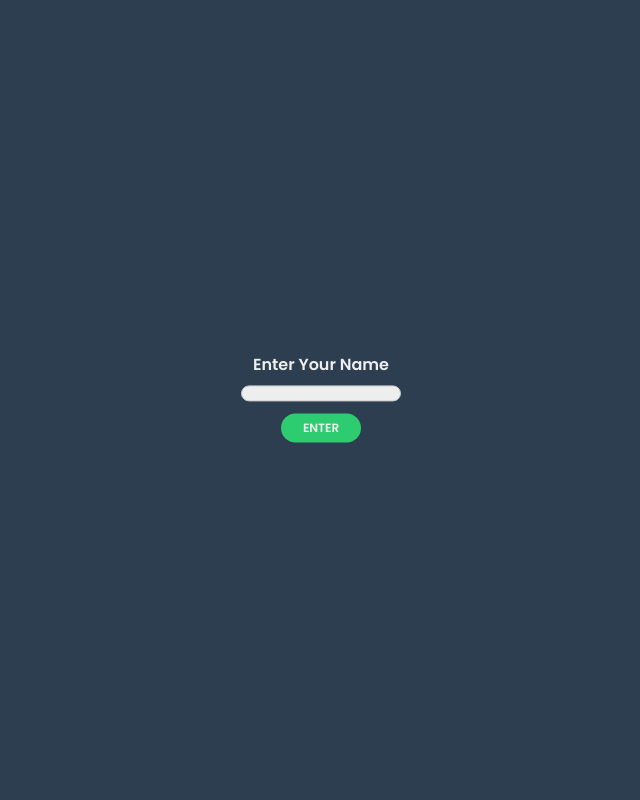
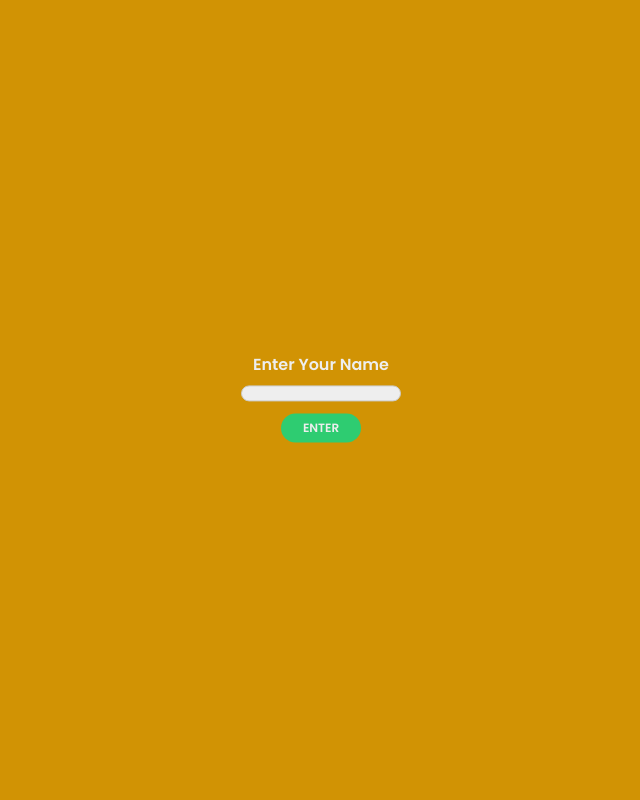
Before and after one commit to affandeshmukh/eid, a PHP site: page / in a window 1280 px wide. Shown: the whole page, without its empty margins (319-959 px from the left). Run offline with PHP 8.4, Linux system fonts and the light colour scheme.

Commit message:
Add files via upload

```diff
--- a/index.css
+++ b/index.css
@@ -6,7 +6,7 @@
 body {
   padding: 0;
   margin: 0;
-  background-color: #2c3e50;
+  background-color: #D19304;
 }
 html {
   overflow: hidden;
@@ -17,7 +17,7 @@ html {
   height: 100vh;
   position: fixed;
   top: 0;
-  background-color: #2c3e50;
+  background-color: #D19304;
   z-index: 9999;
   /* display: none; */
 }
```
